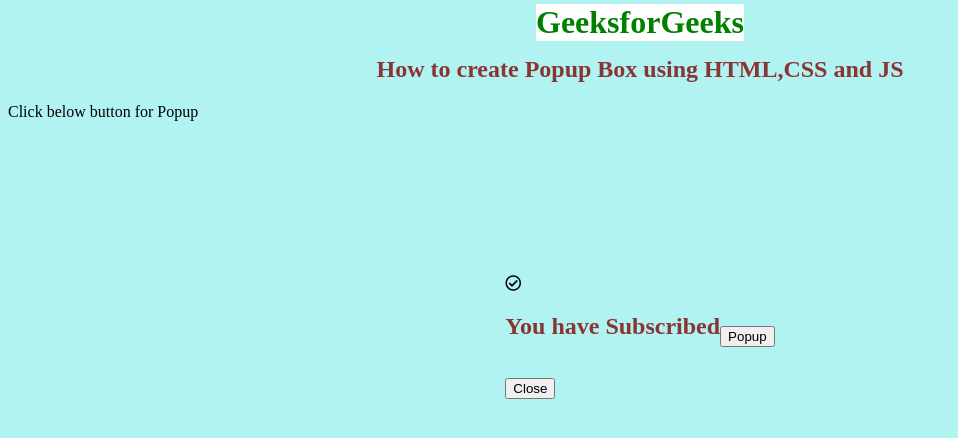
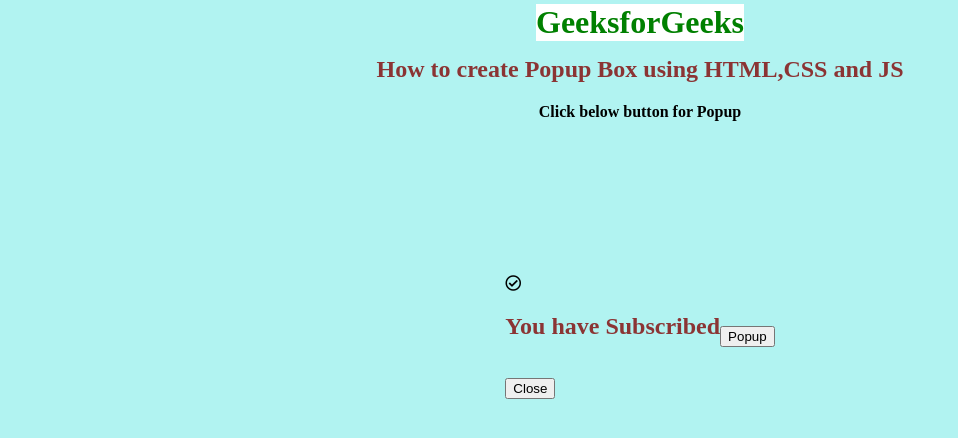
Before and after one commit to FrankGrillo1991/Popup-Box, a plain HTML site: page index.html in a window 1280 px wide. Shown: the whole page, without its empty margins (0-958 px from the left). Drawn offline with Linux system fonts and the light colour scheme.

Commit message:
Update style.css

```diff
--- a/style.css
+++ b/style.css
@@ -30,3 +30,8 @@
 h2 {
     color: rgb(139, 52, 52);
 }
+
+p {
+    text-align: center;
+    font-weight: bold;
+}
```
